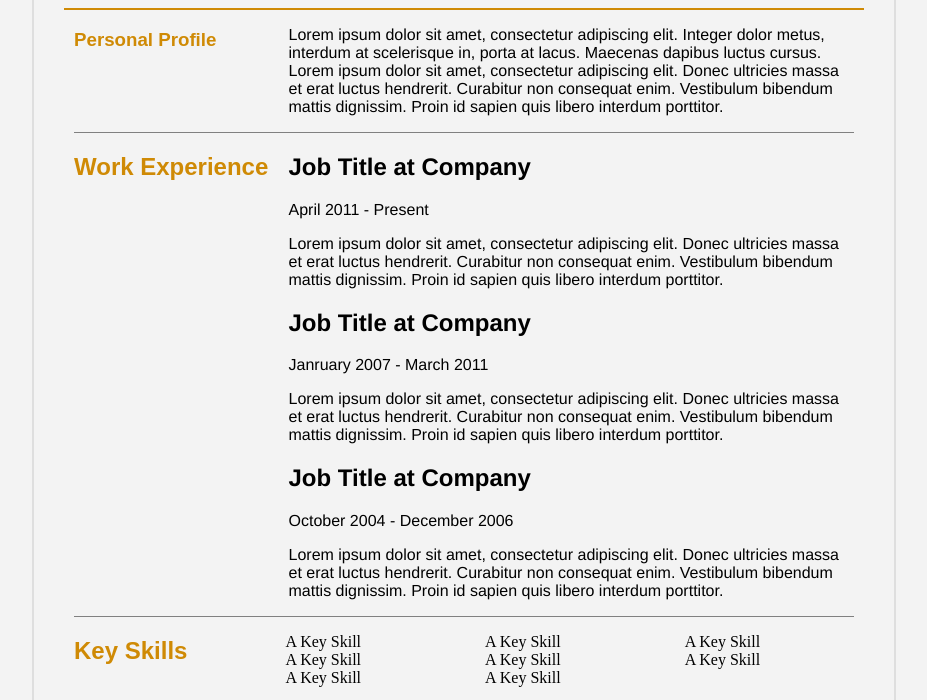
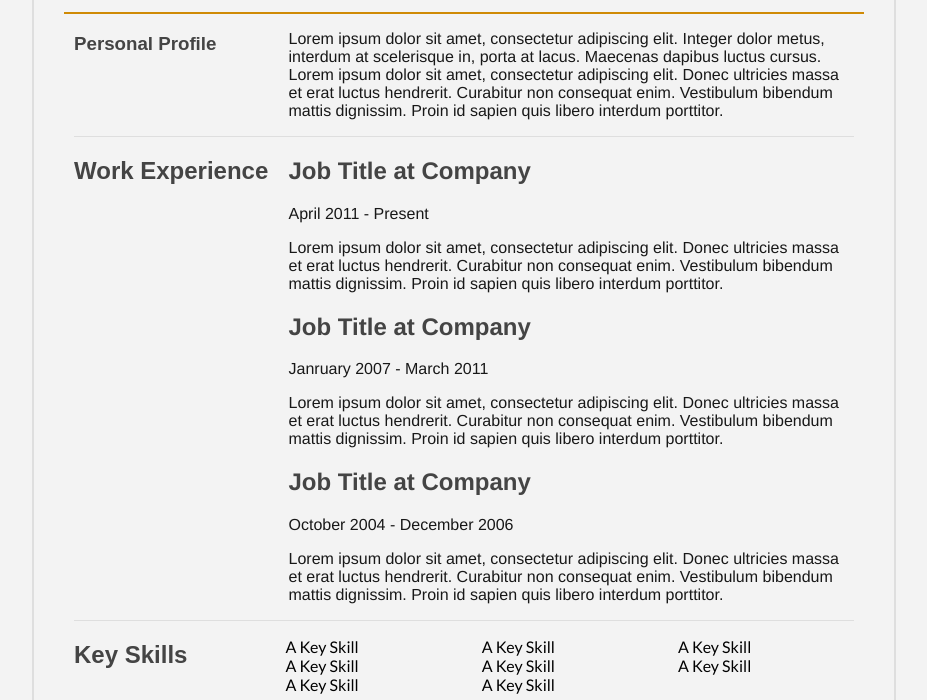
Before and after one commit to elefantinhos2/m1-entrega-s1-estilizar-curriculo-guru-elefantinhos2, a plain HTML site: page index.html in a window 1280 px wide. Shown: the part 129-829 px from the top of the page, without its empty margins (281-1208 px from the left). Drawn offline with Linux system fonts and the light colour scheme.

Commit message:
Update_3

```diff
--- a/style.css
+++ b/style.css
@@ -1,9 +1,12 @@
 @font-face{
-    font-family: 'Lato' sans-serif;
+    font-family: 'Lato', sans-serif;
     src: url(https://fonts.googleapis.com/css2?family=Lato:ital,wght@0,400;1,100;1,300&display=swap);
 }
+html{
+	font-family: 'Lato', sans-serif;
+}
 body{
-	font-family: 'Lato' sans-serif;
+	font-family: 'Lato', sans-serif;
 	background-color: #f3f3f3;
 }
 /*h1, h2{
@@ -75,7 +78,7 @@ body{
 }
 
 section{
-	border-bottom: 1px solid gray;
+	border-bottom: 1px solid #dedede;
 	margin-left: 40px;
     margin-right: 40px;
 }
@@ -87,7 +90,7 @@ section{
 .sectionTitle {
 	float: left;
 	width: 25%;
-	color: #cf8a05;
+	color: #444444;
 	font-family: Arial, sans-serif;
 }
 
@@ -98,17 +101,25 @@ section{
 .sectionContent {
 	float: right;
 	width: 72.5%;
+	/*color: #444444;*/
 }
 
 .sectionContent > p{
 	font-family: Helvetica, sans-serif;
+	color: #181818;
 }
 
 .sectionContent > article > h2{
 	font-family: Helvetica, sans-serif;
+	color: #444444;
 }
 .sectionContent > article > p{
 	font-family: Helvetica, sans-serif;
+	color: #181818;
+}
+
+.subDetails{
+	color: #181818;
 }
 
 .keySkills{
```
